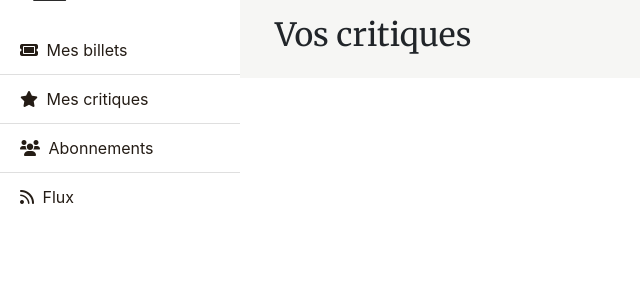
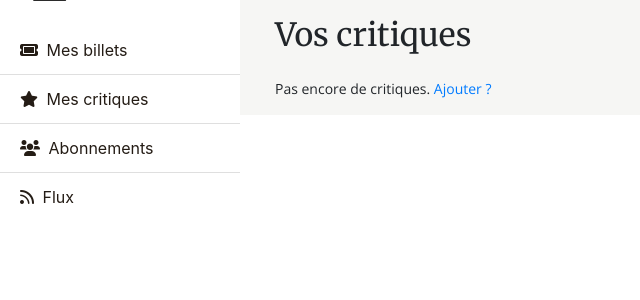
Before and after one commit to dogmatus07/litrevu, a Django app: page /reviews/ in a window 1280 px wide. Shown: the part 73-373 px from the top of the page, without its empty margins (0-640 px from the left). Run offline with Django 5.2, Linux system fonts and the light colour scheme; a user stored in the database is signed in; data comes from the database, SQL or seed files in the repository; both versions use the stored data as it was after the commit; some libraries are stand-ins or nearby versions.

Commit message:
List reviews page updated

```diff
--- a/reviews/templates/reviews/list_reviews.html
+++ b/reviews/templates/reviews/list_reviews.html
@@ -5,9 +5,10 @@
 
 <div class="container">
     <div class="row">
-        <div class="col mb-2 offset-md-2">
+        <div class="col-md-4 mb-2 offset-md-2">
             <h2 class="my-3">Vos critiques</h2>
         </div>
+        {% if reviews %}
             {% for review in reviews %}
                 <div class="container mt-4">
                 <div class="row">
@@ -40,8 +41,14 @@
                         </div>
                     </div>
                 </div>
+                </div>
             {% endfor %}
+        {% else %}
+            <div class="col-md-8 offset-md-2">
+                <p>Pas encore de critiques.
+                    <a  href="http://127.0.0.1:8000/add_ticket_review">Ajouter ?</a></p>
             </div>
+        {% endif %}
     </div>
 </div>
 {% endblock %}
```
Also changed, not shown: db.sqlite3. Lines whose indentation alone changed are shown as unchanged.
